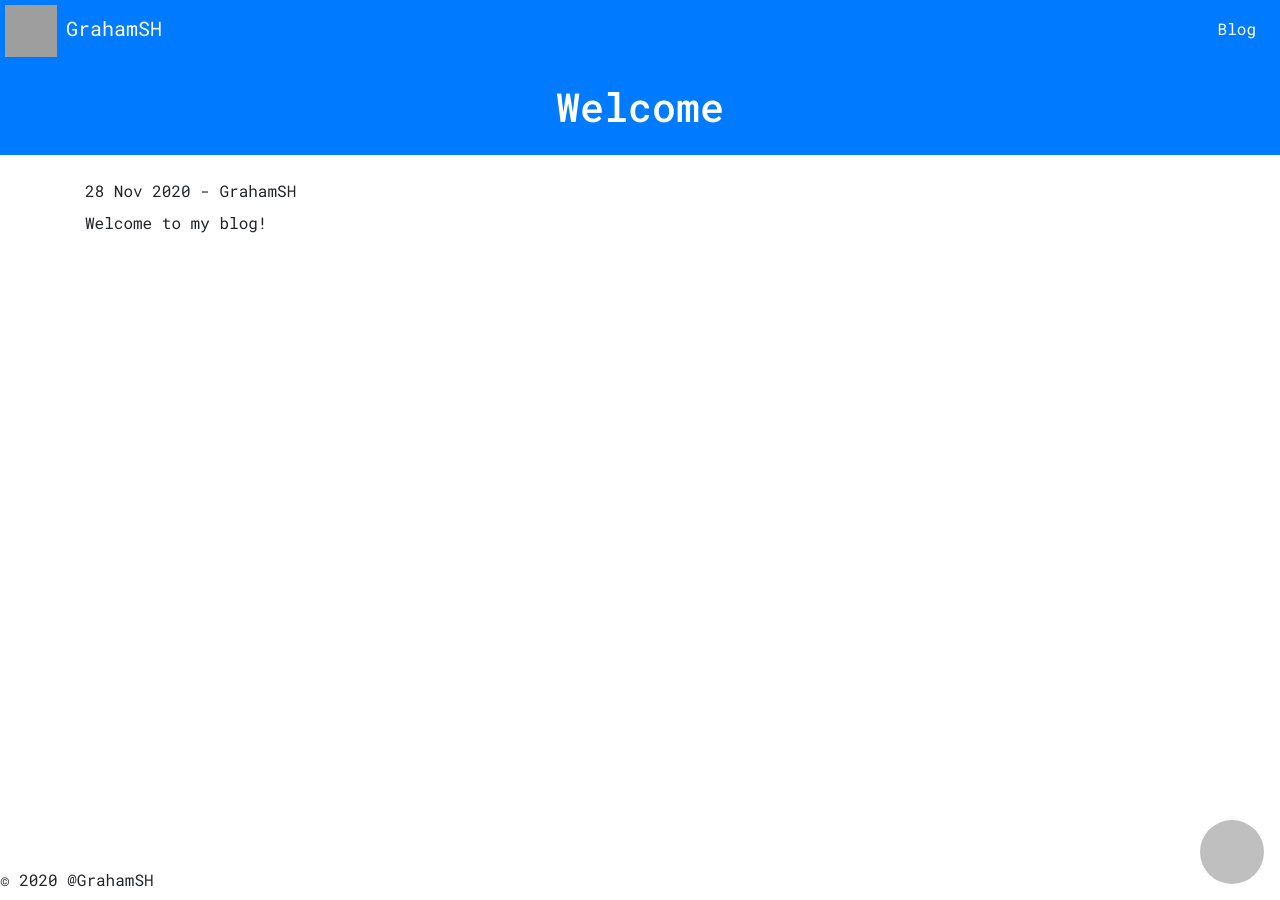
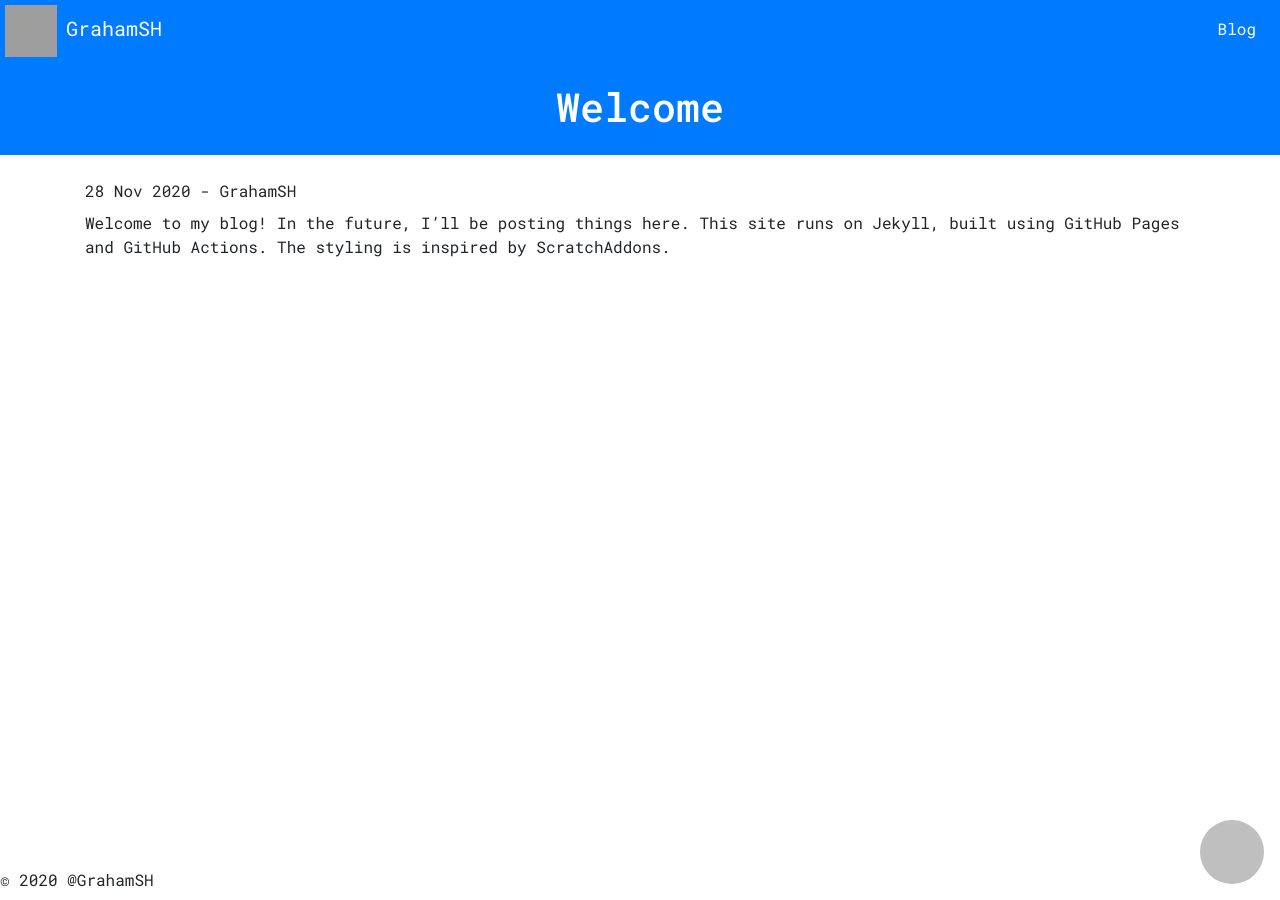
Before and after one commit to fossabot/grahamsh-llk.github.io, a Jekyll site: the page built from site/_posts/2020-11-28-welcome.md, in a window 1280 px wide. Built offline with Jekyll 4.4.1, drawn with Linux system fonts in a browser that asks for light colours; grey boxes are pictures that could not be loaded.

Commit message:
Update 2020-11-28-welcome.md

```diff
--- a/site/_posts/2020-11-28-welcome.md
+++ b/site/_posts/2020-11-28-welcome.md
@@ -3,4 +3,4 @@ layout: post
 author: GrahamSH
 ---
 
-Welcome to my blog!
+Welcome to my blog! In the future, I'll be posting things here. This site runs on Jekyll, built using GitHub Pages and GitHub Actions. The styling is inspired by ScratchAddons.
```
